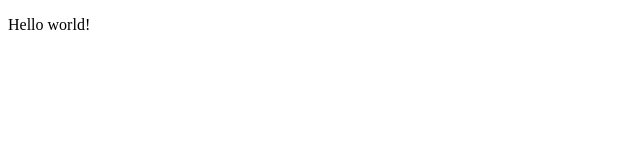
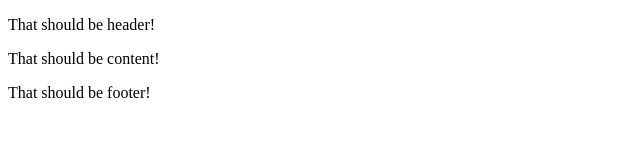
Before and after one commit to mpsk2/mpsk2.github.io, a plain HTML site: page index.html in a window 1280 px wide. Shown: the whole page, without its empty margins (0-640 px from the left). Drawn offline with Linux system fonts and the light colour scheme.

Commit message:
some empty content

```diff
--- a/index.html
+++ b/index.html
@@ -1,8 +1,24 @@
 <!DOCTYPE html>
+<head>
+    <title>Michał Piotr Stankiewicz portfolio</title>
+    <meta charset="utf-8">
+</head>
 <html>
 <head>
 </head>
 <body>
-    <p>Hello world!</p>
+    <header>
+        <div>
+            <p>That should be header!</p>
+        </div>
+    </header>
+<div>
+    <p>That should be content!</p>
+</div>
+<footer>
+    <div>
+        <p>That should be footer!</p>
+    </div>
+</footer>
 </body>
 </html>
```
Also changed, not shown: 1 other file.
